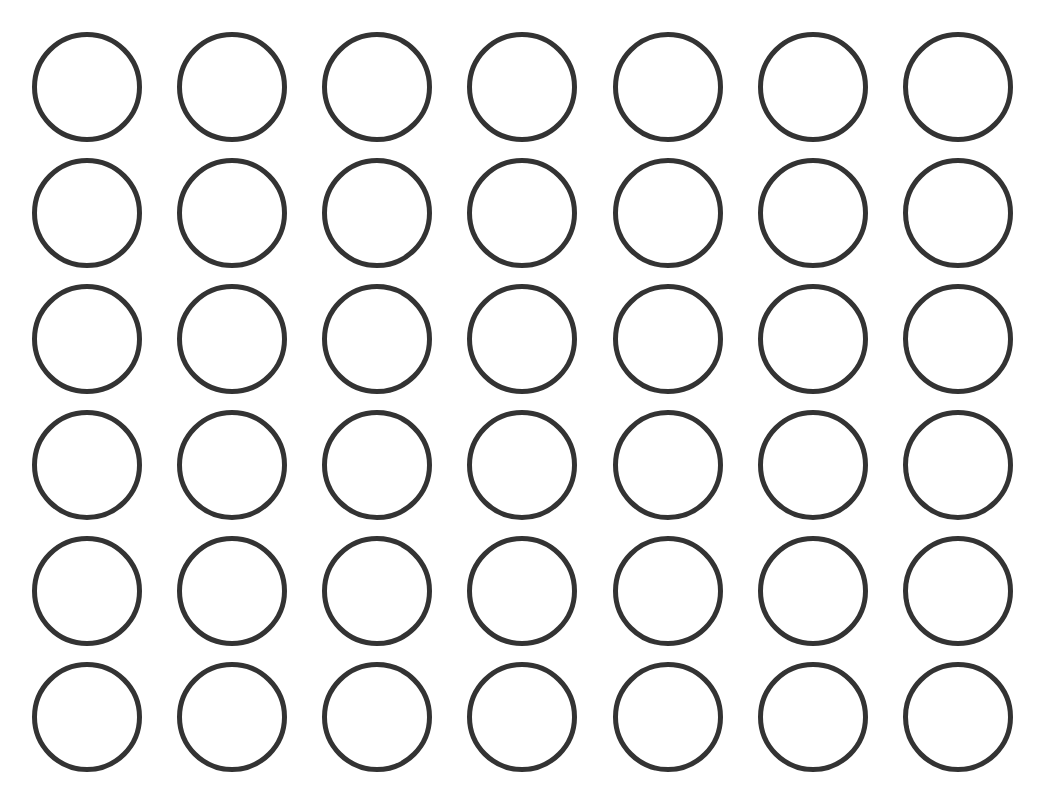
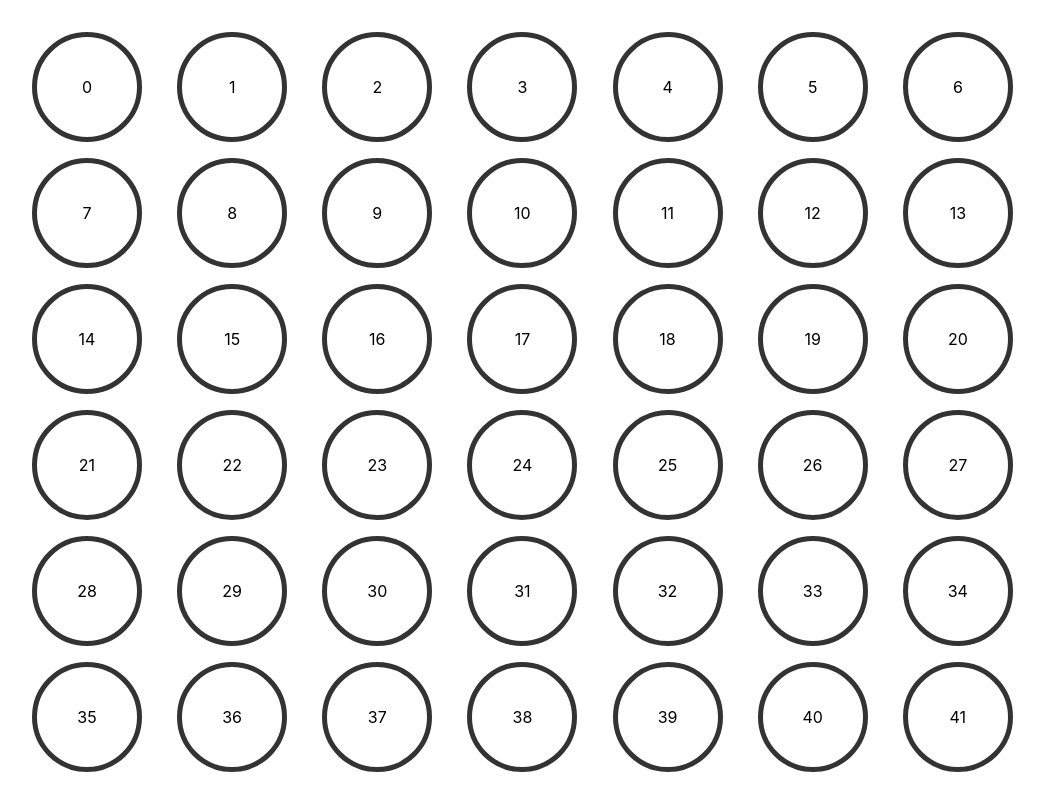
Before and after one commit to chazmcgrill/connect-four, a React (Create React App) app: page / in a window 1280 px wide. Shown: the whole page, without its empty margins (108-1152 px from the left). Built offline with nearby package versions, Linux system fonts and the light colour scheme.

Commit message:
feat: adds player move capability

```diff
--- a/src/components/App.tsx
+++ b/src/components/App.tsx
@@ -1,13 +1,72 @@
+import { useState } from 'react';
+
+enum Token {
+    Red,
+    Yellow,
+}
+interface BoardItem {
+    index: number;
+    currentPlayer: Token | null;
+}
+
 const BOARD_WIDTH = 7;
 const BOARD_HEIGHT = 6;
-const GAME_ARRAY = Array(BOARD_WIDTH * BOARD_HEIGHT).fill(null);
+const GAME_ARRAY: BoardItem[] = Array(BOARD_WIDTH * BOARD_HEIGHT)
+    .fill(null)
+    .map((_, index) => ({ index, currentPlayer: null }));
+
+const findColumnFirstIndex = (columnIndex: number): number => {
+    if (columnIndex < BOARD_WIDTH) return columnIndex;
+    return findColumnFirstIndex(columnIndex - BOARD_WIDTH);
+};
 
 const App = () => {
+    const [gameArray, setGameArray] = useState(GAME_ARRAY);
+
+    const handleClick = (index: number) => {
+        // find empty column items with game array
+        const columnFirstIndex = findColumnFirstIndex(index);
+        const columnItems = [];
+        for (let i = columnFirstIndex; i < BOARD_WIDTH * BOARD_HEIGHT; i += BOARD_WIDTH) {
+            const columnItem = gameArray[i];
+            if (columnItem.currentPlayer === null) columnItems.push(columnItem);
+        }
+        const lastEmptyItem = columnItems[columnItems.length - 1];
+        if (!lastEmptyItem) return;
+
+        // set current player to last empty item
+        setGameArray((currentState) => {
+            return currentState.map((item) =>
+                item.index === lastEmptyItem.index ? { ...item, currentPlayer: Token.Red } : item,
+            );
+        });
+    };
+
+    const getTokenBackgroundColor = (item: BoardItem) => {
+        switch (item?.currentPlayer) {
+            case Token.Red:
+                return 'red';
+            case Token.Yellow:
+                return 'yellow';
+            default:
+                return 'white';
+        }
+    };
+
     return (
         <div className="App">
             <div className="board">
-                {GAME_ARRAY.map((value, index) => (
-                    <div key={index} className="board-item"></div>
+                {gameArray.map((item) => (
+                    <div
+                        key={item.index}
+                        className="board-item"
+                        style={{
+                            backgroundColor: getTokenBackgroundColor(item),
+                        }}
+                        onClick={() => handleClick(item.index)}
+                    >
+                        {item.index}
+                    </div>
                 ))}
             </div>
         </div>
--- a/src/index.css
+++ b/src/index.css
@@ -25,4 +25,7 @@ code {
     border: 5px solid #333;
     border-radius: 100px;
     cursor: pointer;
+    display: flex;
+    justify-content: center;
+    align-items: center;
 }
```
